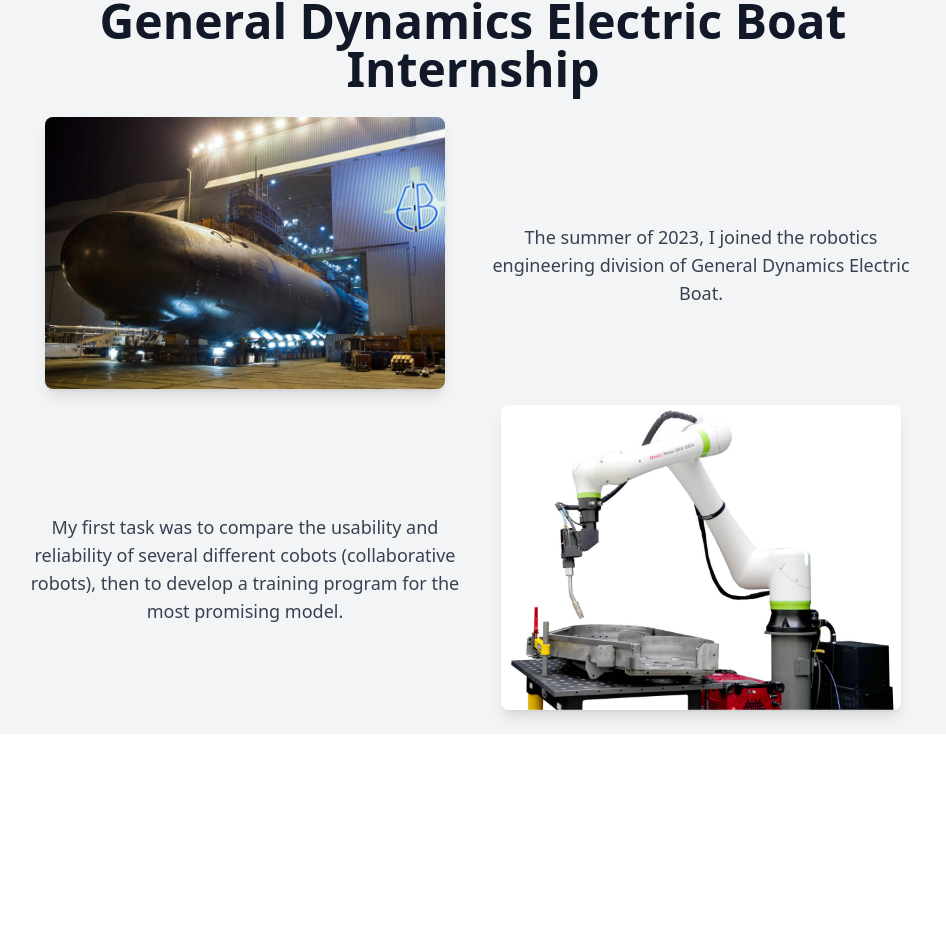
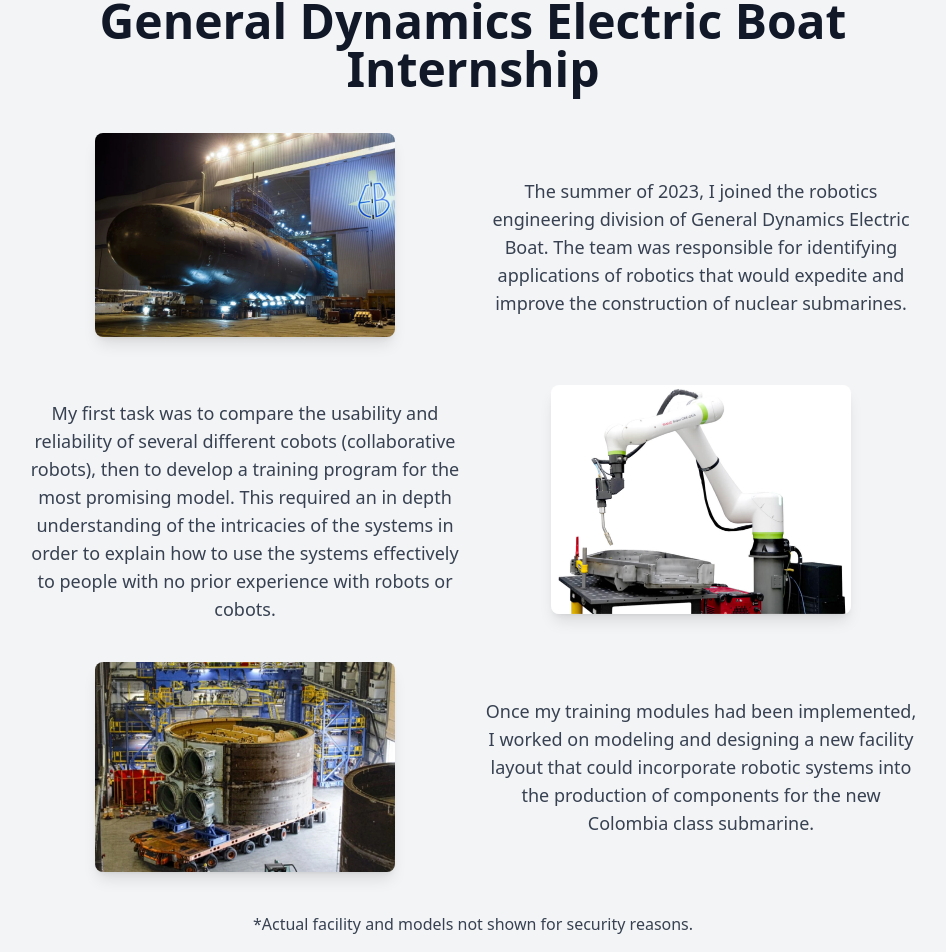
Before and after one commit to Elliot-Reese/Reese-Portfolio, a Next.js app: page /projects/eb-internship in a window 1280 px wide. Shown: the part 107-1059 px from the top of the page, without its empty margins (167-1113 px from the left). Before the commit the page ends 841 px from the top, so only its background shows below. Built offline with nearby package versions, Linux system fonts and the light colour scheme.

Commit message:
eb site updated

```diff
--- a/src/app/projects/abb-internship/page.tsx
+++ b/src/app/projects/abb-internship/page.tsx
@@ -28,7 +28,7 @@
       <div className="max-w-4xl mx-auto text-center mt-4">
         <h1 className="text-5xl font-bold text-gray-900 dark:text-white">ABB Internship</h1>
         <div className="grid grid-cols-1 md:grid-cols-2 gap-4 mt-6">
-            <div className="flex items-center justify-center">
+            <div className="flex items-center justify-center mt-2 mb-2">
               <Image
                 src="/images/ABB-logo.png"
                 alt="ABB Logot"
@@ -43,7 +43,7 @@
             <p className="text-lg text-gray-700 dark:text-gray-300 mt-6">
               Inititally, I was tasked with designing fixtures to aid in the assembly process of these breakers, but as the team grew to understand my strengths, I was asked to join an effort to create an integrated method of padlocking the breaker in the off position for maitanance, something that had never been accomplished on a molded case circuit breaker.
             </p>
-            <div className="flex items-center justify-center">
+            <div className="flex items-center justify-center mt-2 mb-2">
               <Image
                 src="/images/XT1.jpg"
                 alt="XT1 Circuit Breaker"
@@ -52,7 +52,7 @@
                 className="rounded-lg shadow-lg"
               />
             </div>
-            <div className="flex items-center justify-center">
+            <div className="flex items-center justify-center mt-2 mb-2">
               <Image
                 src="/images/breaker-loto.webp"
                 alt="Breaker Lock-Out-Tag-Out Mechanism"
--- a/src/app/projects/eb-internship/page.tsx
+++ b/src/app/projects/eb-internship/page.tsx
@@ -28,35 +28,52 @@
       <div className="max-w-4xl mx-auto text-center mt-4">
         <h1 className="text-5xl font-bold text-gray-900 dark:text-white">General Dynamics Electric Boat Internship</h1>
         <div className="grid grid-cols-1 md:grid-cols-2 gap-4 mt-6">
-            <div className="flex items-center justify-center">
+            <div className="flex items-center justify-center mt-4 mb-4">
               <Image
                 src="/images/EB-sub.webp"
                 alt="Nuclear Sub"
-                width={400}
+                width={300}
                 height={300}
                 className="rounded-lg shadow-lg"
               />
             </div>
             <div className="flex items-center justify-center">
               <p className="text-lg text-gray-700 dark:text-gray-300 mt-6">
-                The summer of 2023, I joined the robotics engineering division of General Dynamics Electric Boat.
+                The summer of 2023, I joined the robotics engineering division of General Dynamics Electric Boat. The team was responsible for identifying applications of robotics that would expedite and improve the construction of nuclear submarines.
               </p>
               </div>
             <div className="flex items-center justify-center">
               <p className="text-lg text-gray-700 dark:text-gray-300 mt-6">
-                My first task was to compare the usability and reliability of several different cobots (collaborative robots), then to develop a training program for the most promising model.
+                My first task was to compare the usability and reliability of several different cobots (collaborative robots), then to develop a training program for the most promising model. This required an in depth understanding of the intricacies of the systems in order to explain how to use the systems effectively to people with no prior experience with robots or cobots.
               </p>
             </div>
-            <div className="flex items-center justify-center">
+            <div className="flex items-center justify-center mt-4 mb-4">
               <Image
                 src="/images/fanuc-cobot.jpg"
                 alt="Fanuc Cobot"
-                width={400}
+                width={300}
                 height={300}
                 className="rounded-lg shadow-lg"
               />
             </div>
+            <div className="flex items-center justify-center mt-4 mb-4">
+              <Image
+                src="/images/Quad-pack.webp"
+                alt="Common Missile Compartment"
+                width={300}
+                height={300}
+                className="rounded-lg shadow-lg"
+              />
+            </div>
+            <div className="flex items-center justify-center">
+              <p className="text-lg text-gray-700 dark:text-gray-300">
+                Once my training modules had been implemented, I worked on modeling and designing a new facility layout that could incorporate robotic systems into the production of components for the new Colombia class submarine.
+                </p>
+            </div>
           </div>
+          <p className="text-m text-gray-700 dark:text-gray-300 mt-6 mb-12">
+              *Actual facility and models not shown for security reasons.
+          </p>
 
       </div>
     </div>
```
Also changed, not shown: public/images/Quad-Pack.webp (added).
